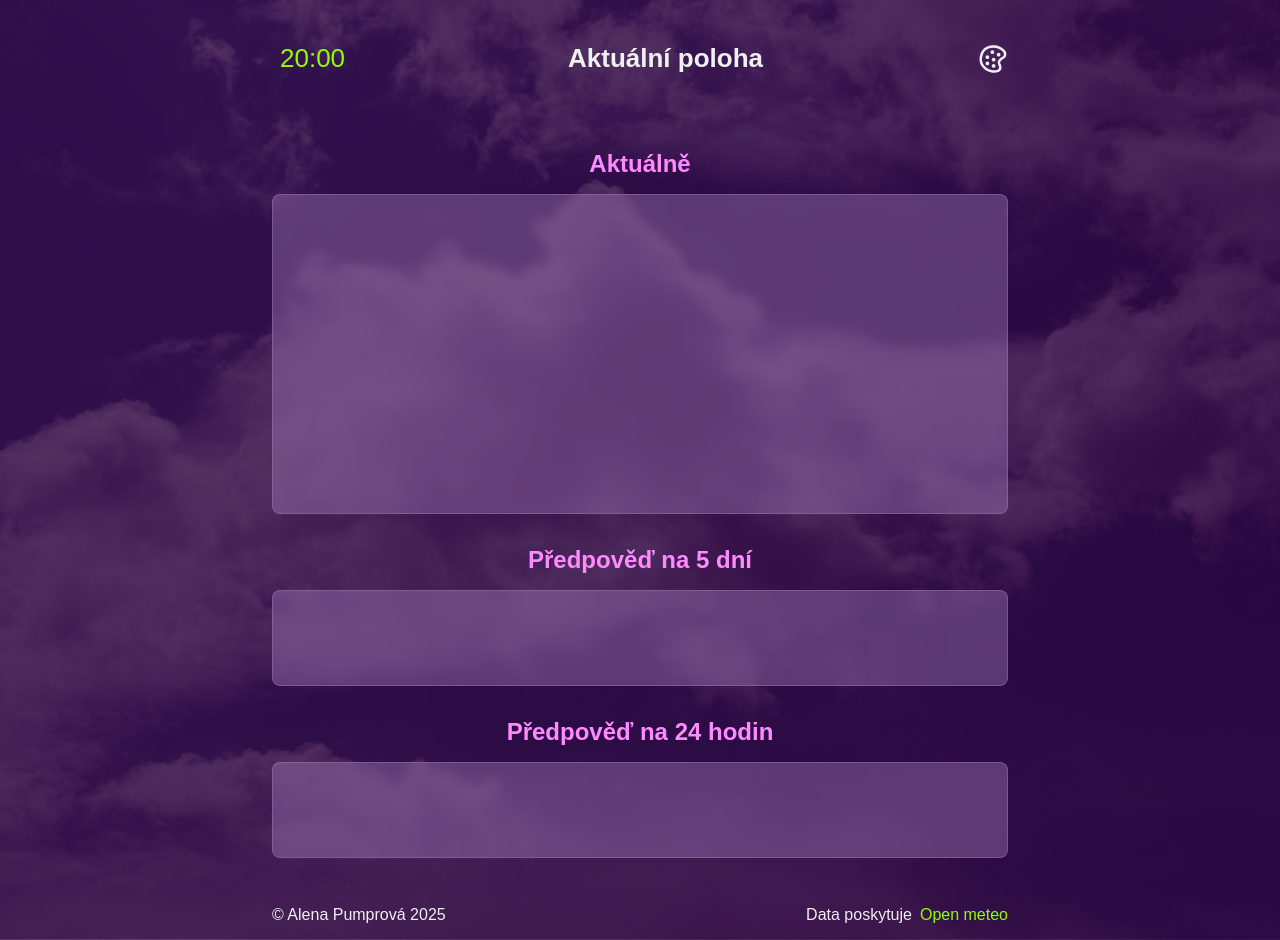
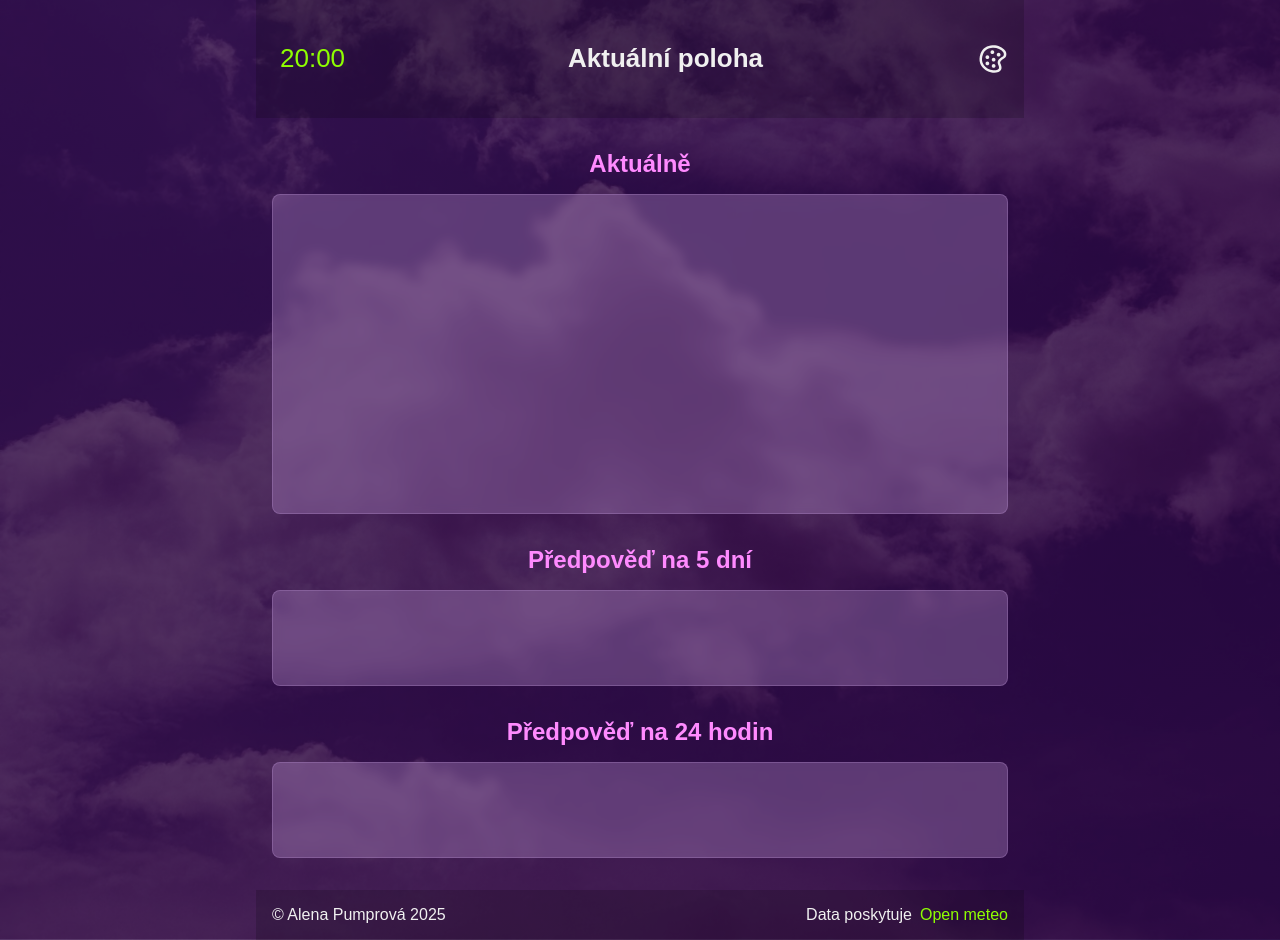
Before and after one commit to Alena0490/Weather-app, a plain HTML site: page index.html in a window 1280 px wide. Drawn offline with Linux system fonts and the light colour scheme.

Commit message:
light tint

```diff
--- a/style.css
+++ b/style.css
@@ -36,8 +36,8 @@ header {
     flex-wrap: nowrap;
     align-items: center;
     justify-content: space-between;
-    background-color: var(--brand-color-dark);
-    background-color: transparent;
+    background-color: rgba(0, 0, 0, 0.171);
+    /* background-color: transparent; */
     padding: 2.5rem 1rem;
 }
 
@@ -331,8 +331,8 @@ a:hover {
 }
 
 footer {
-    background-color: var(--brand-color-dark);
-    background-color: transparent;
+    background-color: rgba(0, 0, 0, 0.171);
+    /* background-color: transparent; */
     display: flex;
     justify-content: space-between;
     align-items: flex-end;
```
